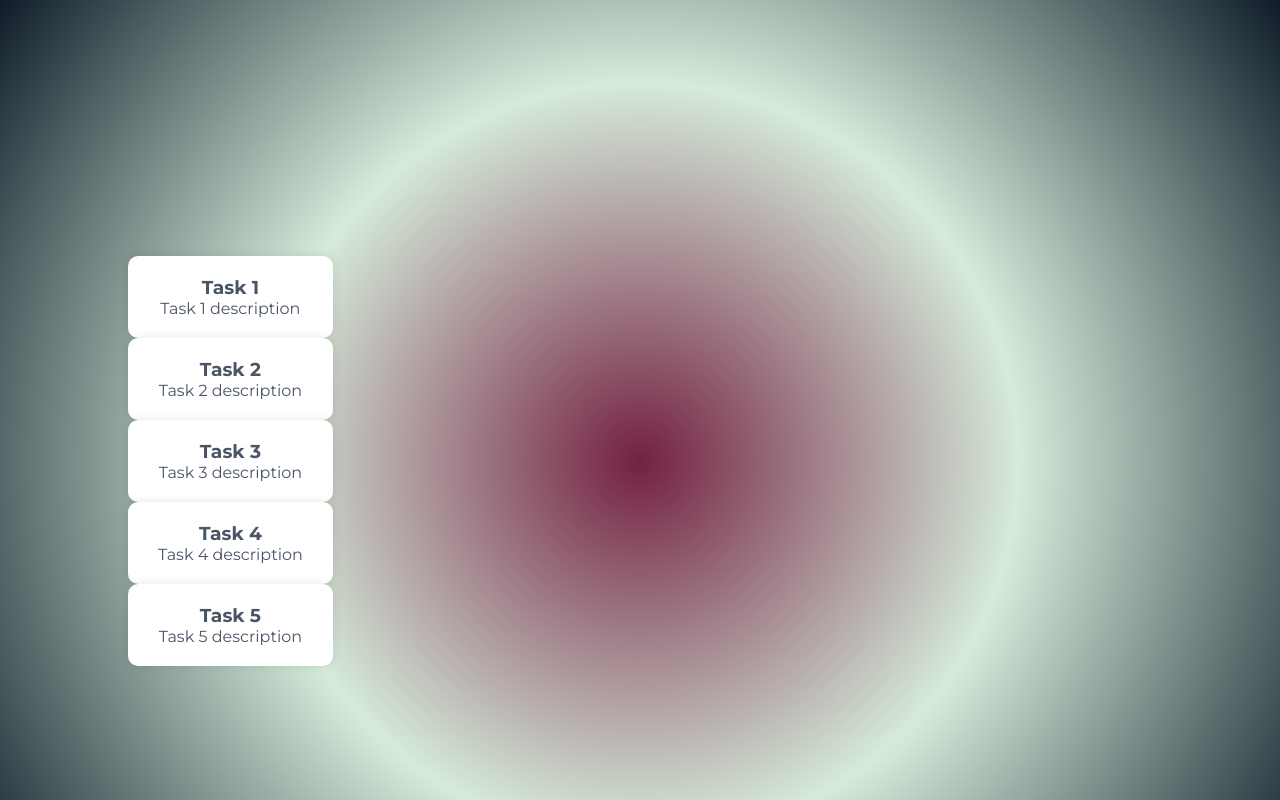
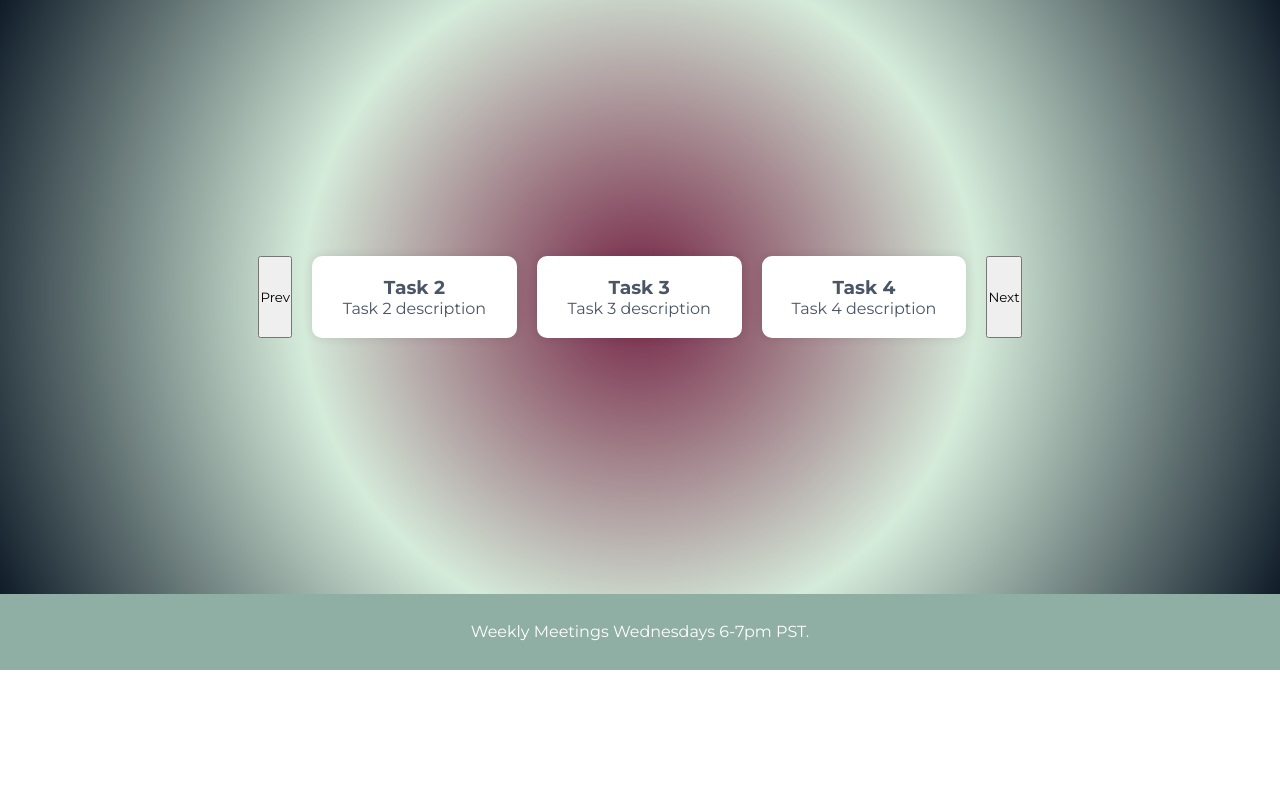
Before and after one commit to include-davis/Leads-Training-2025, a Next.js app: page /caroursel_task in a window 1280 px wide. Shown: the top 800 px of the page. Built offline with nearby package versions, Linux system fonts and the light colour scheme.

Commit message:
added new properties for hidden and small to the cards

```diff
--- a/app/(pages)/_components/taskCard.jsx
+++ b/app/(pages)/_components/taskCard.jsx
@@ -2,7 +2,11 @@ import styles from './taskCard.module.scss';
 import Link from 'next/link';
 
 export default function TaskCard({ props }) {
-    const { title, description, url } = props;
+    const { title, description, url, hidden, small } = props;
+
+    if (hidden) {
+        return null; // Don't render anything if hidden
+    }
 
     return (
         <div className={styles.card}>
--- a/app/(pages)/_components/taskCarousel.jsx
+++ b/app/(pages)/_components/taskCarousel.jsx
@@ -1,14 +1,17 @@
 import TaskCard from './taskCard';
+import styles from './taskCarousel.module.scss';
 
 export default function TaskCarousel({ }) {
 
     return (
-        <div>
-            <TaskCard props={{ title: 'Task 1', description: 'Task 1 description', url: '/task_example' }} />
-            <TaskCard props={{ title: 'Task 2', description: 'Task 2 description', url: '/task_example' }} />
-            <TaskCard props={{ title: 'Task 3', description: 'Task 3 description', url: '/task_example' }} />
-            <TaskCard props={{ title: 'Task 4', description: 'Task 4 description', url: '/task_example' }} />
-            <TaskCard props={{ title: 'Task 5', description: 'Task 5 description', url: '/task_example' }} />
+        <div className={styles.carousel}>
+            <button>Prev</button>
+            <TaskCard props={{ title: 'Task 1', description: 'Task 1 description', url: '/task_example', hidden: true, small: true }} />
+            <TaskCard props={{ title: 'Task 2', description: 'Task 2 description', url: '/task_example', hidden: false, small: true }} />
+            <TaskCard props={{ title: 'Task 3', description: 'Task 3 description', url: '/task_example', hidden: false, small: false }} />
+            <TaskCard props={{ title: 'Task 4', description: 'Task 4 description', url: '/task_example', hidden: false, small: true }} />
+            <TaskCard props={{ title: 'Task 5', description: 'Task 5 description', url: '/task_example', hidden: true, small: true}} />
+            <button>Next</button>
         </div>
     );
 }
--- a/app/(pages)/_components/taskCarousel.module.scss
+++ b/app/(pages)/_components/taskCarousel.module.scss
@@ -0,0 +1,6 @@
+.carousel {
+    display: flex;
+    flex-direction: row;
+    gap: 20px;
+    justify-content: center;
+}
--- a/app/(pages)/caroursel_task/page.jsx
+++ b/app/(pages)/caroursel_task/page.jsx
@@ -1,15 +1,12 @@
 import styles from './task_example.module.scss';
 import TaskCard from '../_components/taskCard';
+import TaskCarousel from '../_components/taskCarousel';
 
 export default function Task() {
   return (
     <main>
       <div className={styles.container}>
-        <TaskCard props={{ title: 'Task 1', description: 'Task 1 description', url: '/task_example' }} />
-        <TaskCard props={{ title: 'Task 2', description: 'Task 2 description', url: '/task_example' }} />
-        <TaskCard props={{ title: 'Task 3', description: 'Task 3 description', url: '/task_example' }} />
-        <TaskCard props={{ title: 'Task 4', description: 'Task 4 description', url: '/task_example' }} />
-        <TaskCard props={{ title: 'Task 5', description: 'Task 5 description', url: '/task_example' }} />
+        <TaskCarousel />
       </div>
     </main>
   );
```
